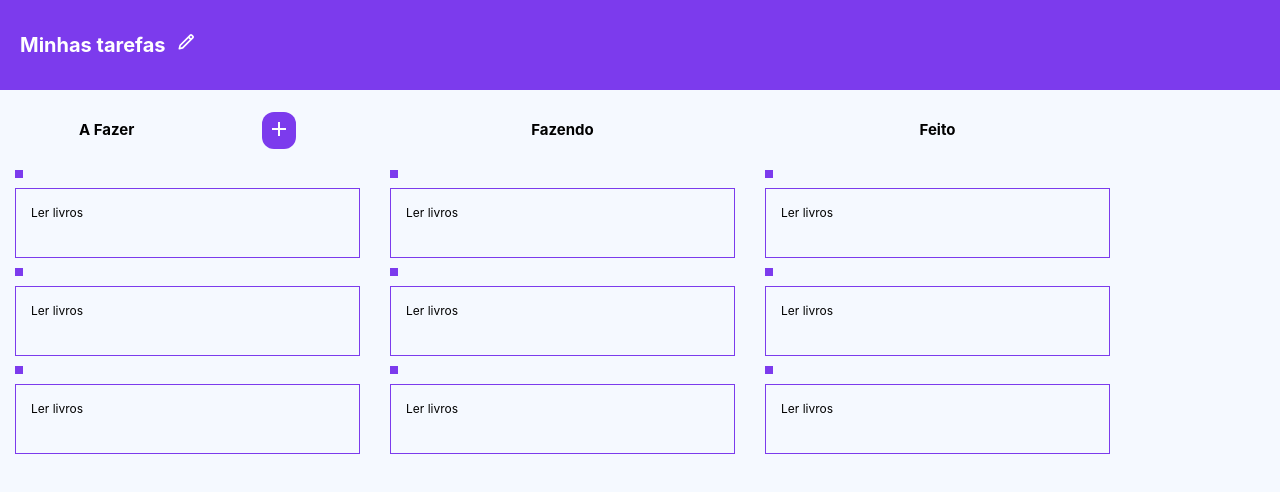
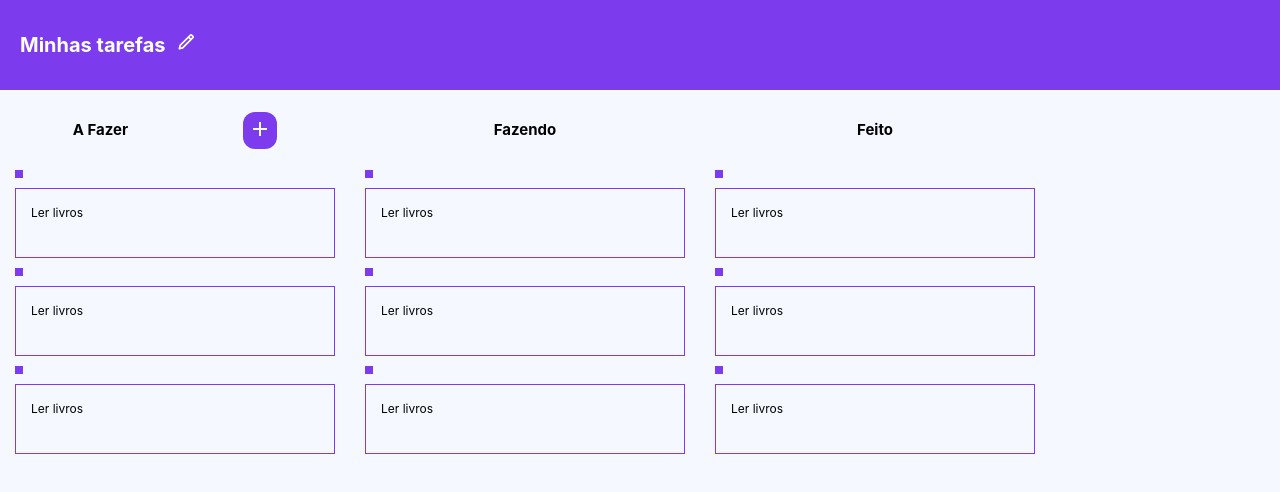
Before and after one commit to heiderick13/kanban-project, a React (Vite) app: page / in a window 1280 px wide. Shown: the top 492 px of the page. Built offline with nearby package versions, Linux system fonts and the light colour scheme.

Commit message:
:lipstick: add hover & active states to btn

```diff
--- a/src/components/List/List.css
+++ b/src/components/List/List.css
@@ -1,6 +1,6 @@
 .list {
   height: 100%;
-  min-width: 375px;
+  min-width: 350px;
   padding: 2rem 1.5rem;
 }
 
@@ -20,4 +20,15 @@
   border: none;
   border-radius: 1.2rem;
   padding: 0.5rem;
+  transition: 0.2s;
+  cursor: pointer;
 }
+
+.add-btn:hover {
+  scale: 1.1;
+}
+
+.add-btn:active {
+  scale: 1;
+  transition: 0s;
+}
```
